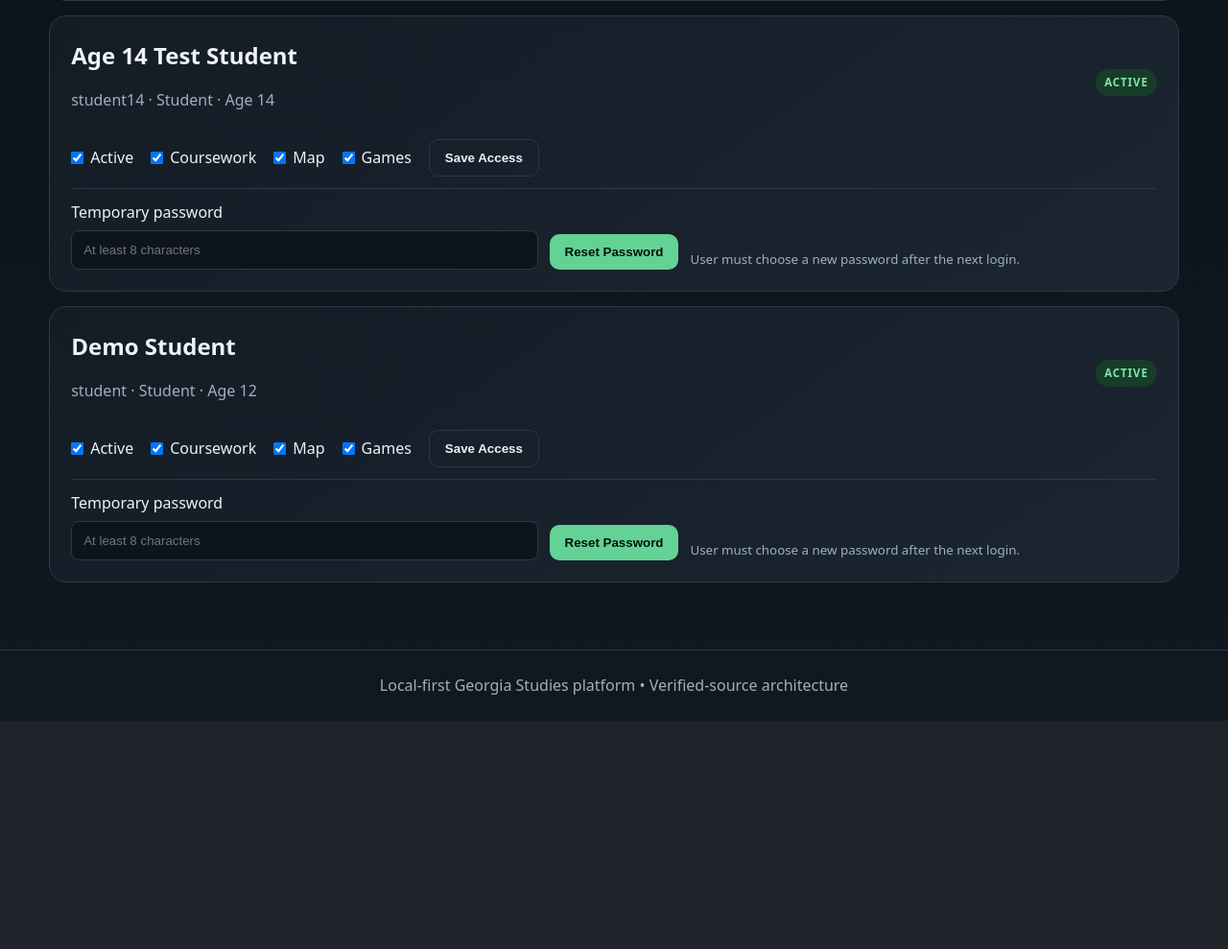
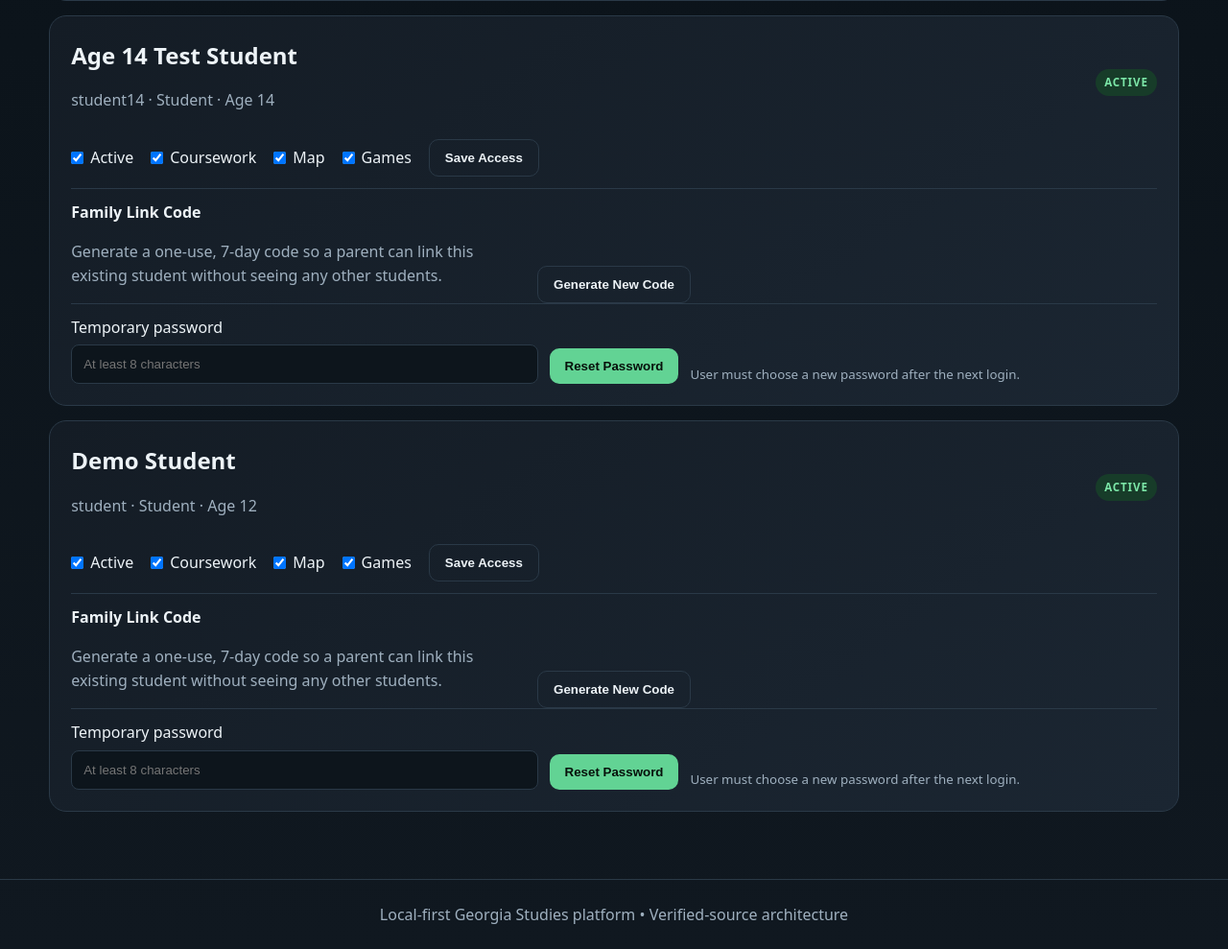
Before and after one commit to iamrichmack111/richmack-georgia, a Flask app: page /admin/users in a window 1280 px wide. Shown: the part 900-1889 px from the top of the page at 96% size. Before the commit the page ends 1651 px from the top, so only its background shows below. Run offline with Flask 3, Linux system fonts and the light colour scheme; the visitor is signed in with stand-in values (Sample User, id 1); data comes from the database, SQL or seed files in the repository; data that the repository does not hold is empty.

Commit message:
fix: enforce parent isolation and add secure family linking v0.4.1

```diff
--- a/app/routes.py
+++ b/app/routes.py
@@ -63,7 +63,7 @@ def record_usage(event_type, endpoint=None, duration=0, detail=None, user_id=Non
 
 @bp.route('/health')
 def health():
-    return {'status': 'ok', 'app': 'richmack-georgia', 'phase': '4.0'}, 200
+    return {'status': 'ok', 'app': 'richmack-georgia', 'phase': '4.1'}, 200
 
 
 @bp.route('/login', methods=['GET', 'POST'])
@@ -326,6 +326,57 @@ def parent_portal():
     return render_template('parent.html', students=students)
 
 
+@bp.route('/parent/students/create', methods=['POST'])
+@login_required(role='parent')
+def parent_create_student():
+    db = get_db()
+    display = request.form.get('display_name', '').strip()
+    username = request.form.get('username', '').strip()
+    age = request.form.get('age', type=int)
+    pw = request.form.get('password', '')
+    confirm = request.form.get('confirm_password', '')
+    if not display or len(username) < 3:
+        flash('Enter a student name and username of at least 3 characters.')
+    elif age is None or age < 9 or age > 14:
+        flash('Student age must be between 9 and 14 for this curriculum.')
+    elif len(pw) < 8 or pw != confirm:
+        flash('Student passwords must match and be at least 8 characters.')
+    elif db.execute('SELECT 1 FROM users WHERE username=?', (username,)).fetchone():
+        flash('That username is already in use.')
+    else:
+        cur = db.execute('''INSERT INTO users(username,password_hash,display_name,role,age,must_change_password)
+                            VALUES (?,?,?,?,?,1)''',
+                         (username, generate_password_hash(pw), display, 'student', age))
+        sid = cur.lastrowid
+        db.execute('INSERT INTO parent_student_links(parent_id,student_id) VALUES (?,?)',
+                   (session['user_id'], sid))
+        db.commit()
+        flash(f'{display} was created and linked only to your parent account. The student must change the temporary password at first login.')
+    return redirect(url_for('main.parent_portal'))
+
+
+@bp.route('/parent/students/claim', methods=['POST'])
+@login_required(role='parent')
+def parent_claim_student():
+    db = get_db()
+    code = request.form.get('claim_code', '').strip().upper().replace('-', '')
+    row = db.execute('''SELECT scc.*,u.display_name FROM student_claim_codes scc
+                        JOIN users u ON u.id=scc.student_id
+                        WHERE replace(upper(scc.code),'-','')=?''', (code,)).fetchone()
+    if not row or row['used_at']:
+        flash('That Family Link Code is invalid or has already been used.')
+    elif row['expires_at'] and datetime.fromisoformat(row['expires_at']) < datetime.now(timezone.utc):
+        flash('That Family Link Code has expired.')
+    else:
+        db.execute('INSERT OR IGNORE INTO parent_student_links(parent_id,student_id) VALUES (?,?)',
+                   (session['user_id'], row['student_id']))
+        db.execute('UPDATE student_claim_codes SET used_at=?,used_by_parent_id=? WHERE id=?',
+                   (utcnow(), session['user_id'], row['id']))
+        db.commit()
+        flash(f"{row['display_name']} is now linked to your family.")
+    return redirect(url_for('main.parent_portal'))
+
+
 @bp.route('/admin/invites', methods=['POST'])
 @login_required(role='admin')
 def create_parent_invite():
@@ -362,13 +413,35 @@ def accept_invite(token):
             parent_id = cur.lastrowid
             if inv['student_id']:
                 db.execute('INSERT OR IGNORE INTO parent_student_links(parent_id,student_id) VALUES (?,?)', (parent_id, inv['student_id']))
-            else:
-                db.execute("INSERT OR IGNORE INTO parent_student_links(parent_id,student_id) SELECT ?,id FROM users WHERE role='student'", (parent_id,))
+            # A parent invite with no student is intentionally unscoped. It grants zero student records.
+            # The parent can create a child or claim an existing student with a one-time Family Link Code.
             db.execute('UPDATE parent_invites SET used_at=? WHERE id=?', (utcnow(), inv['id']))
             db.commit(); flash('Parent account created. You can sign in now.')
             return redirect(url_for('main.login'))
     student = db.execute('SELECT display_name FROM users WHERE id=?', (inv['student_id'],)).fetchone() if inv['student_id'] else None
     return render_template('invite.html', invite=inv, student=student, invalid=False)
+
+
+@bp.route('/admin/students/<int:student_id>/family-code', methods=['POST'])
+@login_required(role='admin')
+def create_family_link_code(student_id):
+    db = get_db()
+    student = db.execute("SELECT * FROM users WHERE id=? AND role='student'", (student_id,)).fetchone()
+    if not student:
+        abort(404)
+    # Invalidate older unused codes for this student so there is only one current claim secret.
+    db.execute('UPDATE student_claim_codes SET used_at=? WHERE student_id=? AND used_at IS NULL',
+               (utcnow(), student_id))
+    raw = secrets.token_hex(4).upper()
+    code = raw[:4] + '-' + raw[4:]
+    now = datetime.now(timezone.utc); expires = now + timedelta(days=7)
+    db.execute('''INSERT INTO student_claim_codes(student_id,code,created_by,expires_at,created_at)
+                  VALUES (?,?,?,?,?)''',
+               (student_id, code, session['user_id'], expires.replace(microsecond=0).isoformat(),
+                now.replace(microsecond=0).isoformat()))
+    db.commit()
+    flash(f"Family Link Code for {student['display_name']}: {code} (expires in 7 days; one use)")
+    return redirect(url_for('main.manage_users'))
 
 
 @bp.route('/admin/users')
@@ -380,7 +453,10 @@ def manage_users():
     parent_links = {}
     for row in db.execute('SELECT parent_id,student_id FROM parent_student_links'):
         parent_links.setdefault(row['parent_id'], set()).add(row['student_id'])
-    return render_template('users.html', users=users, students=students, parent_links=parent_links)
+    claim_codes = {}
+    for row in db.execute('''SELECT * FROM student_claim_codes WHERE used_at IS NULL ORDER BY created_at DESC'''):
+        claim_codes.setdefault(row['student_id'], row)
+    return render_template('users.html', users=users, students=students, parent_links=parent_links, claim_codes=claim_codes)
 
 
 @bp.route('/admin/users/create', methods=['POST'])
--- a/app/templates/admin.html
+++ b/app/templates/admin.html
@@ -1,10 +1,10 @@
 {% extends 'base.html' %}{% block content %}
 <div class="admin-head"><div><span class="eyebrow">PHASE 4</span><h1>Admin / Parent Portal</h1><p class="muted">Grades, game results, family access, user controls, analytics, and rubric review.</p></div><div class="actions"><a class="btn" href="{{url_for('main.manage_users')}}">Manage Users</a><a class="btn secondary" href="{{url_for('main.export_grades')}}">Export All Grades CSV</a></div></div>
 
-<section class="panel"><h2>Parent Invite Link</h2><p>Create a seven-day, one-use invitation. Choose one student to restrict that parent to that student, or choose all current students for a household parent.</p>
+<section class="panel"><h2>Parent Invite Link</h2><p>Create a seven-day, one-use invitation. Access is deny-by-default: select one student to link that student, or select no student and the new parent begins with zero student records.</p>
 <form method="post" action="{{url_for('main.create_parent_invite')}}"><label>Parent can view
-<select name="student_id"><option value="">All current students</option>{% for s in students %}<option value="{{s.id}}">{{s.display_name}}</option>{% endfor %}</select></label><button class="btn">Create Invite Link</button></form>
-{% if invites %}<div class="invite-list"><h3>Recent invites</h3>{% for i in invites %}<div class="invite-row"><div><strong>{{i.student or 'All current students'}}</strong><br><small>{% if i.used_at %}USED {{i.used_at}}{% else %}Expires {{i.expires_at}}{% endif %}</small></div><input readonly value="{{url_for('main.accept_invite',token=i.token,_external=True)}}"></div>{% endfor %}</div>{% endif %}</section>
+<select name="student_id"><option value="">No student yet — zero grade access</option>{% for s in students %}<option value="{{s.id}}">{{s.display_name}}</option>{% endfor %}</select></label><button class="btn">Create Invite Link</button></form>
+{% if invites %}<div class="invite-list"><h3>Recent invites</h3>{% for i in invites %}<div class="invite-row"><div><strong>{{i.student or 'No student linked'}}</strong><br><small>{% if i.used_at %}USED {{i.used_at}}{% else %}Expires {{i.expires_at}}{% endif %}</small></div><input readonly value="{{url_for('main.accept_invite',token=i.token,_external=True)}}"></div>{% endfor %}</div>{% endif %}</section>
 
 <section class="panel"><h2>Students</h2><div class="table-wrap"><table><tr><th>Student</th><th>Age</th><th>Course Avg</th><th>Game Avg</th><th>Games</th><th>Last login</th><th>Report</th></tr>{% for s in students %}<tr><td>{{s.display_name}}{% if not s.active %} <span class="tag">DISABLED</span>{% endif %}</td><td>{{s.age}}</td><td>{{s.course_avg if s.course_avg is not none else 0}}%</td><td>{{s.game_avg if s.game_avg is not none else 0}}%</td><td>{{s.game_attempts}}</td><td>{{s.last_login_at or 'Never'}}</td><td><a href="{{url_for('main.student_report',student_id=s.id)}}">Analytics</a> · <a href="{{url_for('main.export_grades',student_id=s.id)}}">CSV</a></td></tr>{% endfor %}</table></div></section>
 
--- a/app/templates/invite.html
+++ b/app/templates/invite.html
@@ -1 +1 @@
-{% extends 'base.html' %}{% block content %}<section class="panel narrow">{% if invalid %}<h1>Invite unavailable</h1><p>This parent invitation has expired or has already been used.</p>{% else %}<span class="eyebrow">PARENT INVITATION</span><h1>Create Parent Account</h1><p>This account will be linked to <strong>{{student.display_name if student else 'all current students in this local household'}}</strong>.</p><form method="post"><label>Your name<input name="display_name" required></label><label>Username<input name="username" minlength="3" required></label><label>Password<input type="password" name="password" minlength="8" required></label><label>Confirm password<input type="password" name="confirm_password" minlength="8" required></label><button class="btn">Create Parent Account</button></form>{% endif %}</section>{% endblock %}
+{% extends 'base.html' %}{% block content %}<section class="panel narrow">{% if invalid %}<h1>Invite unavailable</h1><p>This parent invitation has expired or has already been used.</p>{% else %}<span class="eyebrow">PARENT INVITATION</span><h1>Create Parent Account</h1>{% if student %}<p>This invitation links your account only to <strong>{{student.display_name}}</strong>. It does not grant access to any other student.</p>{% else %}<p>This invitation starts with <strong>zero student access</strong>. After registering, you can create your child/student or use a one-time Family Link Code for an existing student.</p>{% endif %}<form method="post"><label>Your name<input name="display_name" required></label><label>Username<input name="username" minlength="3" required></label><label>Password<input type="password" name="password" minlength="8" required></label><label>Confirm password<input type="password" name="confirm_password" minlength="8" required></label><button class="btn">Create Parent Account</button></form>{% endif %}</section>{% endblock %}
--- a/app/templates/users.html
+++ b/app/templates/users.html
@@ -2,6 +2,7 @@
 <section class="panel"><div class="admin-head"><div><h2>Add User</h2><p class="muted">Create individual accounts, or reset every active non-admin account with unique temporary passwords.</p></div><form method="post" action="{{url_for('main.bulk_reset_passwords')}}" onsubmit="return confirm('Reset every active non-admin password? Save the downloaded CSV; temporary passwords are not stored in readable form.')"><button class="btn secondary">Reset All User Passwords → CSV</button></form></div><form class="form-grid" method="post" action="{{url_for('main.create_user')}}"><label>Display name<input name="display_name" required></label><label>Username<input name="username" required></label><label>Role<select name="role"><option value="student">Student</option><option value="parent">Parent</option><option value="admin">Admin</option></select></label><label>Age (students)<input type="number" min="5" max="18" name="age"></label><label>Initial password<input type="password" name="password" minlength="8" required></label><div><button class="btn">Create User</button></div></form></section>
 {% for u in users %}<section class="panel user-card"><div class="user-title"><div><h2>{{u.display_name}}</h2><p class="muted">{{u.username}} · {{u.role|title}}{% if u.age %} · Age {{u.age}}{% endif %}</p></div><span class="status-pill {{'on' if u.active else 'off'}}">{{'ACTIVE' if u.active else 'DISABLED'}}</span></div>
 <form method="post" action="{{url_for('main.update_user',user_id=u.id)}}" class="permission-row"><label><input type="checkbox" name="active" {% if u.active %}checked{% endif %}> Active</label>{% if u.role=='student' %}<label><input type="checkbox" name="allow_courses" {% if u.allow_courses %}checked{% endif %}> Coursework</label><label><input type="checkbox" name="allow_map" {% if u.allow_map %}checked{% endif %}> Map</label><label><input type="checkbox" name="allow_games" {% if u.allow_games %}checked{% endif %}> Games</label>{% else %}<input type="hidden" name="allow_courses" value="1"><input type="hidden" name="allow_map" value="1"><input type="hidden" name="allow_games" value="1">{% endif %}<button class="btn secondary">Save Access</button></form>
+{% if u.role=='student' %}<form method="post" action="{{url_for('main.create_family_link_code',student_id=u.id)}}" class="password-row"><div><strong>Family Link Code</strong><p class="muted">Generate a one-use, 7-day code so a parent can link this existing student without seeing any other students.</p>{% if claim_codes.get(u.id) %}<small>Current code: <strong>{{claim_codes.get(u.id).code}}</strong> · expires {{claim_codes.get(u.id).expires_at}}</small>{% endif %}</div><button class="btn secondary">Generate New Code</button></form>{% endif %}
 {% if u.role=='parent' %}<form method="post" action="{{url_for('main.update_parent_links',parent_id=u.id)}}" class="parent-link-form"><div><strong>Student visibility</strong><p class="muted">Choose exactly which student records this parent may view.</p></div><div class="permission-row">{% for s in students %}<label><input type="checkbox" name="student_ids" value="{{s.id}}" {% if s.id in parent_links.get(u.id,set()) %}checked{% endif %}> {{s.display_name}}{% if not s.active %} (disabled){% endif %}</label>{% endfor %}<button class="btn secondary">Save Parent Access</button></div></form>{% endif %}
 <form method="post" action="{{url_for('main.admin_reset_password',user_id=u.id)}}" class="password-row"><label>Temporary password<input type="password" name="new_password" minlength="8" placeholder="At least 8 characters" required></label><button class="btn">Reset Password</button><small>User must choose a new password after the next login.</small></form></section>{% endfor %}
 {% endblock %}
```
Also changed, not shown: app/db.py (+47 -0 lines), app/templates/parent.html (+18 -1 lines), tests/test_phase4.py (+54 -1 lines), README.md.
